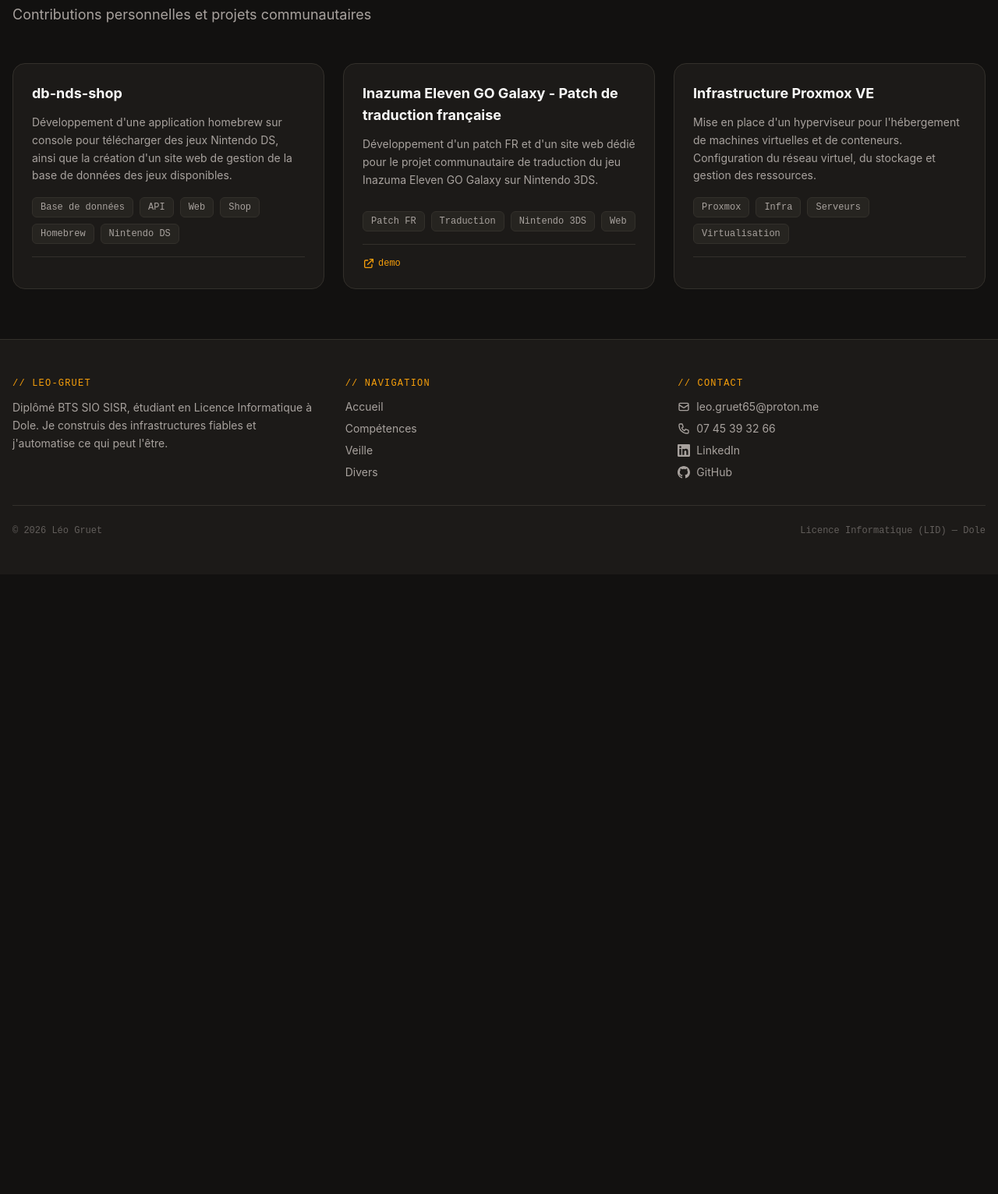
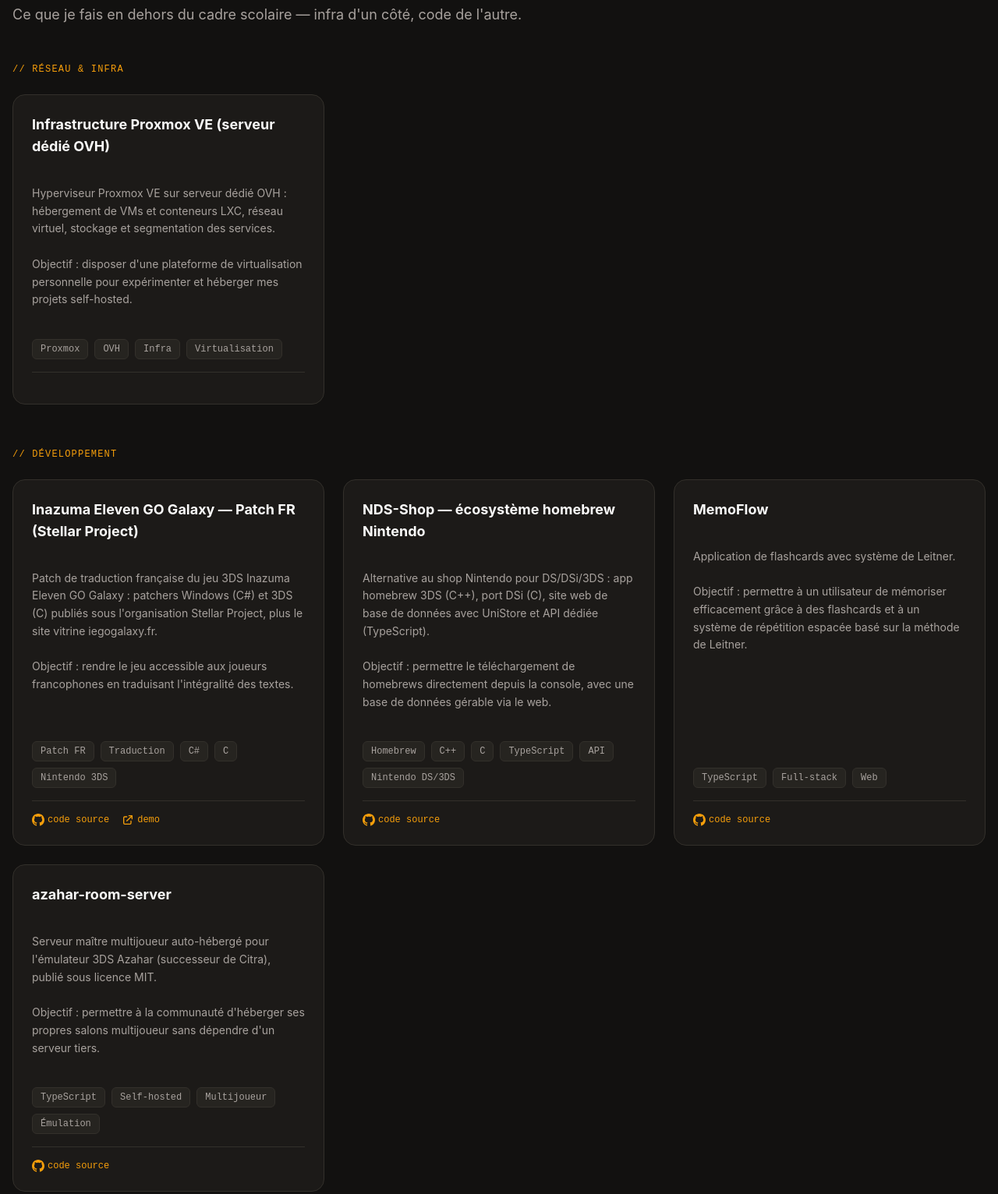
Before and after one commit to TheRinzler65/Portfolio, an Astro site: page /divers in a window 1280 px wide. Shown: the part 200-1732 px from the top of the page at 78% size. Before the commit the page ends 937 px from the top, so only its background shows below. Built offline with nearby package versions, Linux system fonts and the light colour scheme; Astro itself is replaced by a stand-in of ours.

Commit message:
feat: page divers séparée réseau/développement + nouveaux projets (MemoFlow, NDS-Shop, Stellar Project, azahar-room-server)

```diff
--- /dev/null
+++ b/src/components/MiscCard.astro
@@ -0,0 +1,70 @@
+---
+import type { CollectionEntry } from "astro:content";
+import Badge from "./ui/Badge.astro";
+
+interface Props {
+  project: CollectionEntry<"miscProjects">;
+}
+
+const { project } = Astro.props;
+---
+
+<div
+  class="bg-surface-raised border border-border rounded-2xl p-6 hover:border-primary/50 transition-all duration-300 flex flex-col h-full group"
+>
+  <h3
+    class="text-lg font-bold text-text mb-3 group-hover:text-primary transition-colors"
+  >
+    {project.data.title}
+  </h3>
+  <p class="text-sm text-text-muted mb-4 flex-1 leading-relaxed whitespace-pre-line">
+    {project.data.description}
+  </p>
+
+  <div class="flex flex-wrap gap-2 mt-auto mb-4">
+    {project.data.tags.map((tag) => <Badge>{tag}</Badge>)}
+  </div>
+
+  <div class="flex gap-4 mt-auto pt-4 border-t border-border">
+    {
+      project.data.repoLink && (
+        <a
+          href={project.data.repoLink}
+          target="_blank"
+          rel="noopener noreferrer"
+          class="font-mono text-xs text-primary hover:text-primary-hover transition-colors flex items-center gap-1"
+        >
+          <svg fill="currentColor" viewBox="0 0 24 24" class="w-4 h-4">
+            <path d="M12 0c-6.626 0-12 5.373-12 12 0 5.302 3.438 9.8 8.207 11.387.599.111.793-.261.793-.577v-2.234c-3.338.726-4.033-1.416-4.033-1.416-.546-1.387-1.333-1.756-1.333-1.756-1.089-.745.083-.729.083-.729 1.205.084 1.839 1.237 1.839 1.237 1.07 1.834 2.807 1.304 3.492.997.107-.775.418-1.305.762-1.604-2.665-.305-5.467-1.334-5.467-5.931 0-1.311.469-2.381 1.236-3.221-.124-.303-.535-1.524.117-3.176 0 0 1.008-.322 3.301 1.23.957-.266 1.983-.399 3.003-.404 1.02.005 2.047.138 3.006.404 2.291-1.552 3.297-1.23 3.297-1.23.653 1.653.242 2.874.118 3.176.77.84 1.235 1.911 1.235 3.221 0 4.609-2.807 5.624-5.479 5.921.43.372.823 1.102.823 2.222v3.293c0 .319.192.694.801.576 4.765-1.589 8.199-6.086 8.199-11.386 0-6.627-5.373-12-12-12z" />
+          </svg>
+          code source
+        </a>
+      )
+    }
+    {
+      project.data.demoLink && (
+        <a
+          href={project.data.demoLink}
+          target="_blank"
+          rel="noopener noreferrer"
+          class="font-mono text-xs text-primary hover:text-primary-hover transition-colors flex items-center gap-1"
+        >
+          <svg
+            fill="none"
+            viewBox="0 0 24 24"
+            stroke="currentColor"
+            class="w-4 h-4"
+          >
+            <path
+              stroke-linecap="round"
+              stroke-linejoin="round"
+              stroke-width="2"
+              d="M10 6H6a2 2 0 00-2 2v10a2 2 0 002 2h10a2 2 0 002-2v-4M14 4h6m0 0v6m0-6L10 14"
+            />
+          </svg>
+          demo
+        </a>
+      )
+    }
+  </div>
+</div>
--- a/src/content.config.ts
+++ b/src/content.config.ts
@@ -34,6 +34,7 @@
     id: z.number().optional(),
     title: z.string(),
     description: z.string().default(""),
+    category: z.enum(["dev", "reseau"]).default("dev"),
     tags: z.array(z.string()).default([]),
     demoLink: z.string().nullable().optional(),
     repoLink: z.string().nullable().optional(),
--- /dev/null
+++ b/src/content/misc/azahar-room-server.md
@@ -0,0 +1,16 @@
+---
+id: 5
+title: "azahar-room-server"
+description: |
+  Serveur maître multijoueur auto-hébergé pour l'émulateur 3DS Azahar (successeur de Citra), publié sous licence MIT.
+
+  Objectif : permettre à la communauté d'héberger ses propres salons multijoueur sans dépendre d'un serveur tiers.
+category: "dev"
+tags:
+  - "TypeScript"
+  - "Self-hosted"
+  - "Multijoueur"
+  - "Émulation"
+repoLink: "https://github.com/TheRinzler65/azahar-room-server"
+demoLink: null
+---
--- a/src/content/misc/db-nds-shop.md
+++ b/src/content/misc/db-nds-shop.md
@@ -1,16 +1,18 @@
 ---
 id: 3
-title: "db-nds-shop"
-description: "Développement d'une application homebrew sur console pour télécharger des jeux Nintendo DS, ainsi que la création d'un site web de gestion de la base de données des jeux disponibles."
+title: "NDS-Shop — écosystème homebrew Nintendo"
+description: |
+  Alternative au shop Nintendo pour DS/DSi/3DS : app homebrew 3DS (C++), port DSi (C), site web de base de données avec UniStore et API dédiée (TypeScript).
+
+  Objectif : permettre le téléchargement de homebrews directement depuis la console, avec une base de données gérable via le web.
+category: "dev"
 tags:
-  - "Base de données"
+  - "Homebrew"
+  - "C++"
+  - "C"
+  - "TypeScript"
   - "API"
-  - "Web"
-  - "Shop"
-  - "Homebrew"
-  - "Nintendo DS"
-repoLink: null
+  - "Nintendo DS/3DS"
+repoLink: "https://github.com/orgs/NDS-Shop-Homebrew/repositories"
 demoLink: null
 ---
-
-Application homebrew pour la console Nintendo DS permettant de télécharger des jeux directement depuis un serveur. Le projet inclut un site web d'administration pour gérer la base de données des jeux disponibles. Projet personnel au sein de la communauté homebrew Nintendo.
--- a/src/content/misc/inazuma-eleven-galaxy.md
+++ b/src/content/misc/inazuma-eleven-galaxy.md
@@ -1,14 +1,17 @@
 ---
 id: 2
-title: "Inazuma Eleven GO Galaxy - Patch de traduction française"
-description: "Développement d'un patch FR et d'un site web dédié pour le projet communautaire de traduction du jeu Inazuma Eleven GO Galaxy sur Nintendo 3DS."
+title: "Inazuma Eleven GO Galaxy — Patch FR (Stellar Project)"
+description: |
+  Patch de traduction française du jeu 3DS Inazuma Eleven GO Galaxy : patchers Windows (C#) et 3DS (C) publiés sous l'organisation Stellar Project, plus le site vitrine iegogalaxy.fr.
+
+  Objectif : rendre le jeu accessible aux joueurs francophones en traduisant l'intégralité des textes.
+category: "dev"
 tags:
   - "Patch FR"
   - "Traduction"
+  - "C#"
+  - "C"
   - "Nintendo 3DS"
-  - "Web"
-repoLink: null
+repoLink: "https://github.com/orgs/Stellar-Project/repositories"
 demoLink: "https://iegogalaxy.fr"
 ---
-
-Développement d'un patch de traduction française pour le jeu Inazuma Eleven GO Galaxy sur Nintendo 3DS, accompagné d'un site web vitrine pour le projet.
--- /dev/null
+++ b/src/content/misc/memoflow.md
@@ -0,0 +1,15 @@
+---
+id: 4
+title: "MemoFlow"
+description: |
+  Application de flashcards avec système de Leitner.
+
+  Objectif : permettre à un utilisateur de mémoriser efficacement grâce à des flashcards et à un système de répétition espacée basé sur la méthode de Leitner.
+category: "dev"
+tags:
+  - "TypeScript"
+  - "Full-stack"
+  - "Web"
+repoLink: "https://github.com/TheRinzler65/MemoFlow"
+demoLink: null
+---
--- a/src/content/misc/proxmox-infrastructure.md
+++ b/src/content/misc/proxmox-infrastructure.md
@@ -1,14 +1,16 @@
 ---
 id: 1
-title: "Infrastructure Proxmox VE"
-description: "Mise en place d'un hyperviseur pour l'hébergement de machines virtuelles et de conteneurs. Configuration du réseau virtuel, du stockage et gestion des ressources."
+title: "Infrastructure Proxmox VE (serveur dédié OVH)"
+description: |
+  Hyperviseur Proxmox VE sur serveur dédié OVH : hébergement de VMs et conteneurs LXC, réseau virtuel, stockage et segmentation des services.
+
+  Objectif : disposer d'une plateforme de virtualisation personnelle pour expérimenter et héberger mes projets self-hosted.
+category: "reseau"
 tags:
   - "Proxmox"
+  - "OVH"
   - "Infra"
-  - "Serveurs"
   - "Virtualisation"
 repoLink: null
 demoLink: null
 ---
-
-Infrastructure personnelle basée sur Proxmox VE pour l'hébergement de VMs et conteneurs LXC.
--- a/src/pages/divers.astro
+++ b/src/pages/divers.astro
@@ -1,16 +1,18 @@
 ---
 import BaseLayout from "../layouts/BaseLayout.astro";
-import Badge from "../components/ui/Badge.astro";
+import MiscCard from "../components/MiscCard.astro";
 import { getCollection } from "astro:content";
 
 const miscProjects = (await getCollection("miscProjects")).sort(
-  (a, b) => (b.data.id ?? 0) - (a.data.id ?? 0),
+  (a, b) => (a.data.id ?? 0) - (b.data.id ?? 0),
 );
+const reseauProjects = miscProjects.filter((p) => p.data.category === "reseau");
+const devProjects = miscProjects.filter((p) => p.data.category === "dev");
 ---
 
 <BaseLayout
   title="Divers — Portfolio"
-  description="Contributions personnelles et projets communautaires de Leo Gruet."
+  description="Projets personnels de Léo Gruet : infrastructure réseau auto-hébergée et projets de développement communautaires."
 >
   <section class="py-16 px-4 max-w-7xl mx-auto min-h-[70vh]">
     <div class="mb-8 md:mb-12">
@@ -21,68 +23,23 @@
         Projets divers
       </h1>
       <p class="text-lg text-text-muted mt-2">
-        Contributions personnelles et projets communautaires
+        Ce que je fais en dehors du cadre scolaire — infra d'un côté, code de
+        l'autre.
       </p>
     </div>
 
-    <div class="grid grid-cols-1 md:grid-cols-2 lg:grid-cols-3 gap-6 mt-10">
-      {
-        miscProjects.map((project) => (
-          <div class="bg-surface-raised border border-border rounded-2xl p-6 hover:border-primary/50 transition-all duration-300 flex flex-col h-full group">
-            <h3 class="text-lg font-bold text-text mb-3 group-hover:text-primary transition-colors">
-              {project.data.title}
-            </h3>
-            <p class="text-sm text-text-muted mb-4 flex-1 leading-relaxed">
-              {project.data.description}
-            </p>
+    <h2 class="font-mono text-xs text-primary tracking-widest uppercase mb-6">
+      // réseau & infra
+    </h2>
+    <div class="grid grid-cols-1 md:grid-cols-2 lg:grid-cols-3 gap-6 mb-14">
+      {reseauProjects.map((project) => <MiscCard project={project} />)}
+    </div>
 
-            <div class="flex flex-wrap gap-2 mt-auto mb-4">
-              {project.data.tags.map((tag) => (
-                <Badge>{tag}</Badge>
-              ))}
-            </div>
-
-            <div class="flex gap-4 mt-auto pt-4 border-t border-border">
-              {project.data.repoLink && (
-                <a
-                  href={project.data.repoLink}
-                  target="_blank"
-                  rel="noopener noreferrer"
-                  class="font-mono text-xs text-primary hover:text-primary-hover transition-colors flex items-center gap-1"
-                >
-                  <svg fill="currentColor" viewBox="0 0 24 24" class="w-4 h-4">
-                    <path d="M12 0c-6.626 0-12 5.373-12 12 0 5.302 3.438 9.8 8.207 11.387.599.111.793-.261.793-.577v-2.234c-3.338.726-4.033-1.416-4.033-1.416-.546-1.387-1.333-1.756-1.333-1.756-1.089-.745.083-.729.083-.729 1.205.084 1.839 1.237 1.839 1.237 1.07 1.834 2.807 1.304 3.492.997.107-.775.418-1.305.762-1.604-2.665-.305-5.467-1.334-5.467-5.931 0-1.311.469-2.381 1.236-3.221-.124-.303-.535-1.524.117-3.176 0 0 1.008-.322 3.301 1.23.957-.266 1.983-.399 3.003-.404 1.02.005 2.047.138 3.006.404 2.291-1.552 3.297-1.23 3.297-1.23.653 1.653.242 2.874.118 3.176.77.84 1.235 1.911 1.235 3.221 0 4.609-2.807 5.624-5.479 5.921.43.372.823 1.102.823 2.222v3.293c0 .319.192.694.801.576 4.765-1.589 8.199-6.086 8.199-11.386 0-6.627-5.373-12-12-12z" />
-                  </svg>
-                  code source
-                </a>
-              )}
-              {project.data.demoLink && (
-                <a
-                  href={project.data.demoLink}
-                  target="_blank"
-                  rel="noopener noreferrer"
-                  class="font-mono text-xs text-primary hover:text-primary-hover transition-colors flex items-center gap-1"
-                >
-                  <svg
-                    fill="none"
-                    viewBox="0 0 24 24"
-                    stroke="currentColor"
-                    class="w-4 h-4"
-                  >
-                    <path
-                      stroke-linecap="round"
-                      stroke-linejoin="round"
-                      stroke-width="2"
-                      d="M10 6H6a2 2 0 00-2 2v10a2 2 0 002 2h10a2 2 0 002-2v-4M14 4h6m0 0v6m0-6L10 14"
-                    />
-                  </svg>
-                  demo
-                </a>
-              )}
-            </div>
-          </div>
-        ))
-      }
+    <h2 class="font-mono text-xs text-primary tracking-widest uppercase mb-6">
+      // développement
+    </h2>
+    <div class="grid grid-cols-1 md:grid-cols-2 lg:grid-cols-3 gap-6">
+      {devProjects.map((project) => <MiscCard project={project} />)}
     </div>
   </section>
 </BaseLayout>
```
